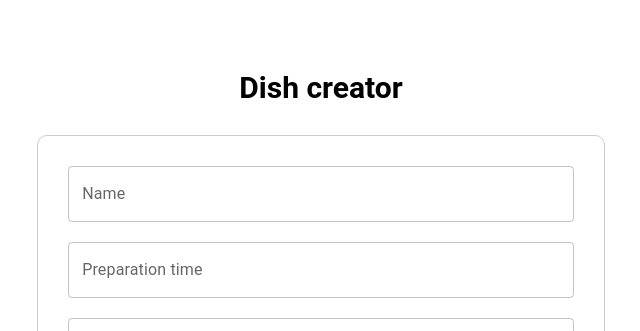
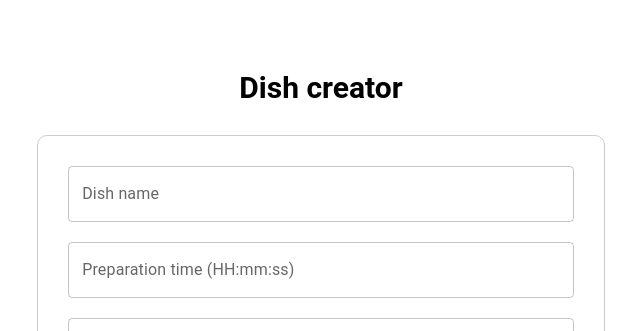
Before and after one commit to EmFor2001/hexocean_dishes, a React (Create React App) app: page / in a window 1280 px wide. Shown: the top 331 px of the page, without its empty margins (319-959 px from the left). Built offline with nearby package versions, Linux system fonts and the light colour scheme.

Commit message:
labels changes

```diff
--- a/src/App.tsx
+++ b/src/App.tsx
@@ -89,7 +89,7 @@ function App() {
         <Form onSubmit={formik.handleSubmit}>
         <TextField
           fullWidth
-          label="Name"
+          label="Dish name"
           id="name"
           name="name"
           value={formik.values.name}
@@ -104,7 +104,7 @@ function App() {
           fullWidth
           id="preparation_time"
           name="preparation_time"
-          label="Preparation time"
+          label="Preparation time (HH:mm:ss)"
           value={formik.values.preparation_time}
           onChange={formik.handleChange}
           error={formik.touched.preparation_time && Boolean(formik.errors.preparation_time)}
```
